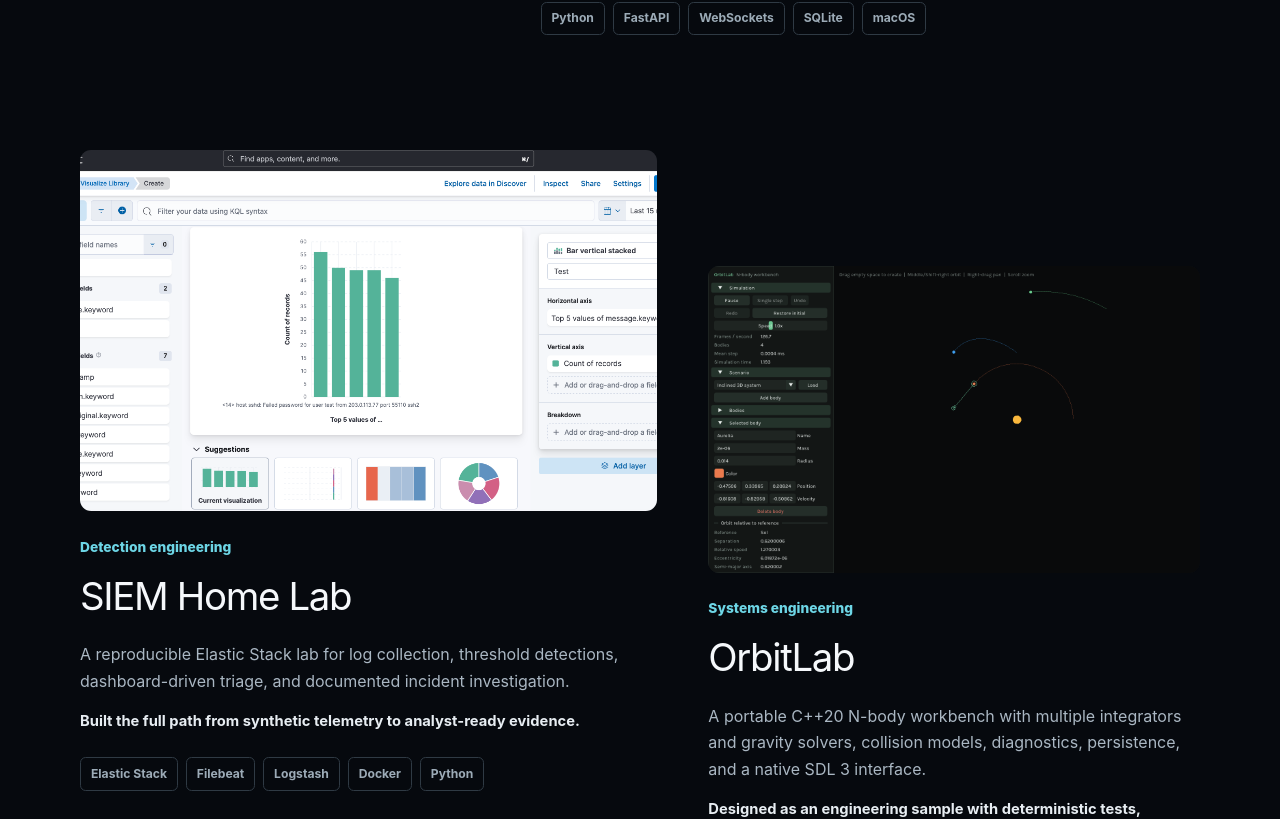
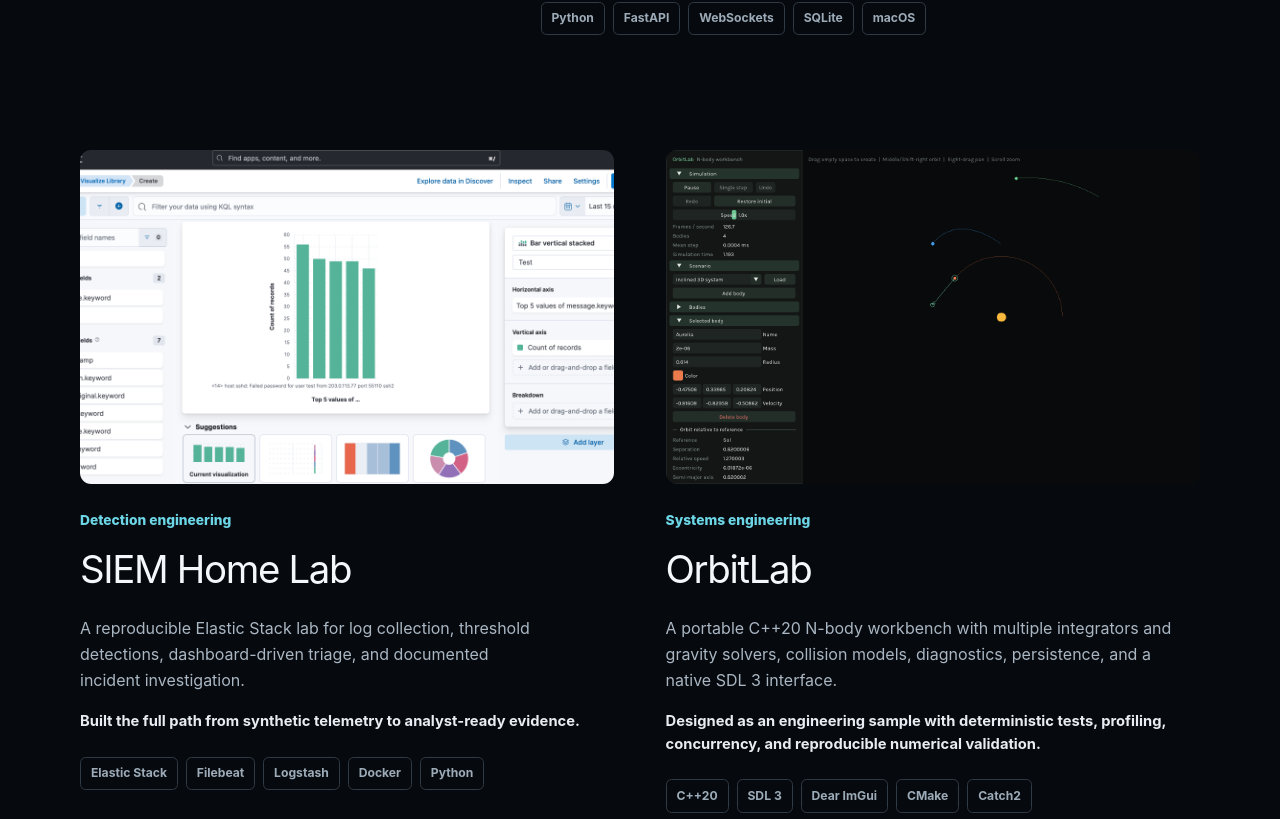
Before and after one commit to nicktperez/My-Website, a React (Vite) app: page / in a window 1280 px wide. Shown: the part 2765-3584 px from the top of the page. Built offline with nearby package versions, Linux system fonts and the light colour scheme.

Commit message:
Align featured project cards

```diff
--- a/src/index.css
+++ b/src/index.css
@@ -799,12 +799,8 @@ li {
 
 .project-pair {
   display: grid;
-  grid-template-columns: 1.08fr 0.92fr;
+  grid-template-columns: repeat(2, minmax(0, 1fr));
   gap: clamp(1.5rem, 4vw, 3.5rem);
-}
-
-.project-story:nth-child(2) {
-  padding-top: clamp(4rem, 9vw, 8rem);
 }
 
 .project-story-visual {
@@ -1405,9 +1401,6 @@ li {
     gap: 4rem;
   }
 
-  .project-story:nth-child(2) {
-    padding-top: 0;
-  }
 }
 
 @media (max-width: 640px) {
```
